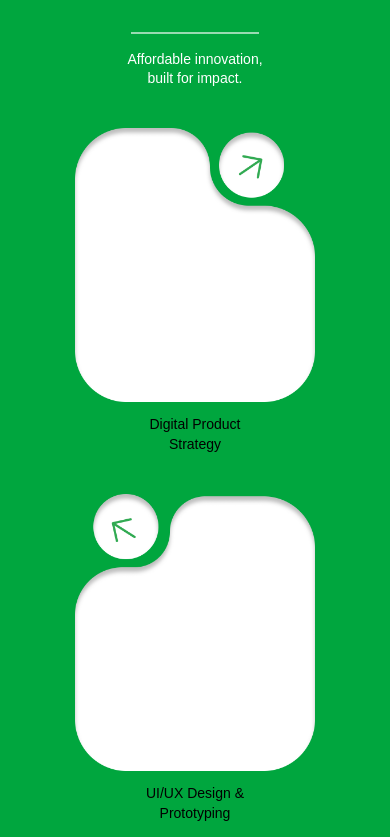
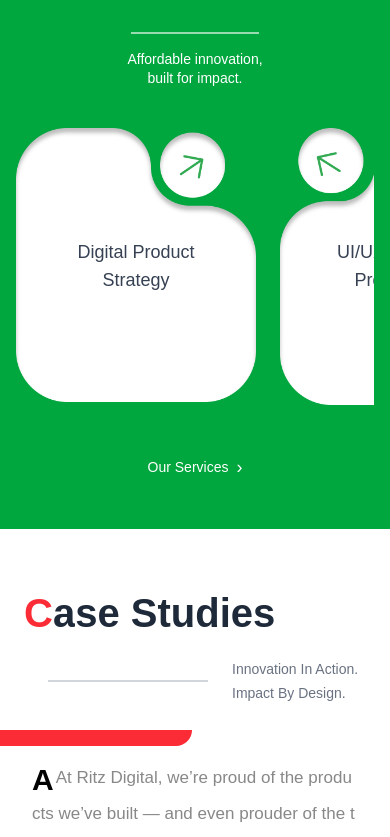
Before and after one commit to FaisalRittz/rittzdigital, a Next.js app: page / in a window 390 px wide. Shown: the part 3762-4599 px from the top of the page. Built offline with nearby package versions, Linux system fonts and the light colour scheme.

Commit message:
Updated globals.css and services.js

```diff
--- a/src/app/globals.css
+++ b/src/app/globals.css
@@ -41,3 +41,12 @@ body {
   text-shadow: 0 1px 2px rgba(0, 0, 0, 0.1),
                0 2px 4px rgba(0, 0, 0, 0.08);
 }
+
+
+.scrollbar-hide::-webkit-scrollbar {
+  display: none;
+}
+.scrollbar-hide {
+  -ms-overflow-style: none;
+  scrollbar-width: none;
+}
--- a/src/components/services.js
+++ b/src/components/services.js
@@ -7,6 +7,7 @@ gsap.registerPlugin(ScrollTrigger);
 
 export default function Services() {
   const serviceRef = useRef();
+  const scrollRef = useRef();
   const heading = "Our Services";
 
   useEffect(() => {
@@ -30,9 +31,36 @@ export default function Services() {
     );
   }, []);
 
+
+  useEffect(() => {
+    const container = scrollRef.current;
+
+    if (window.innerWidth < 768 && container) {
+      let scrollAmount = 0;
+      const maxScroll = container.scrollWidth - container.clientWidth;
+
+      const scrollStep = () => {
+        scrollAmount += 1;
+
+        if (scrollAmount >= maxScroll) {
+          scrollAmount = 0; // reset scroll
+        }
+
+        container.scrollTo({
+          left: scrollAmount,
+          behavior: "smooth",
+        });
+      };
+
+      const interval = setInterval(scrollStep, 30); // lower = faster
+
+      return () => clearInterval(interval);
+    }
+  }, []);
+
   return (
     <div className="bg-green-600 text-white px-4 sm:px-6 md:px-16 py-12 relative">
-      {/* Heading */}
+
       <div className="text-center md:text-right overflow-hidden mb-6 sm:mb-10">
         <h2
           className="text-4xl sm:text-5xl md:text-6xl lg:text-[95px] font-bold leading-tight"
@@ -50,7 +78,7 @@ export default function Services() {
         </h2>
       </div>
 
-      {/* Subheading + Divider */}
+
       <div className="flex flex-col md:flex-row md:justify-end items-center md:items-start mb-10">
         <div className="h-0.5 w-32 sm:w-48 bg-white/60 mb-4 md:mb-0 md:mr-4" />
         <p className="text-sm sm:text-base md:text-lg text-center md:text-left leading-snug">
@@ -60,8 +88,10 @@ export default function Services() {
         </p>
       </div>
 
-      {/* Services Grid */}
-      <div className="grid grid-cols-1 sm:grid-cols-2 md:grid-cols-3 lg:grid-cols-6 gap-y-10 gap-x-4">
+      <div
+        ref={scrollRef}
+        className="flex md:grid md:grid-cols-3 lg:grid-cols-6 gap-6 overflow-x-auto md:overflow-visible scrollbar-hide"
+      >
         {[
           {
             img: "/assets/Our Services.png",
@@ -90,21 +120,23 @@ export default function Services() {
         ].map((item, idx) => (
           <div
             key={idx}
-            className="text-black relative transition-all duration-300 ease-in-out hover:-translate-y-2 hover:scale-105 w-full max-w-[240px] mx-auto"
+            className="relative transition-all duration-300 ease-in-out hover:-translate-y-2 hover:scale-105 w-[240px] flex-shrink-0 md:w-full mx-auto rounded-xl overflow-hidden"
           >
             <img
               src={item.img}
               alt={item.title}
-              className="w-full h-auto rounded-xl"
+              className="w-full h-auto object-cover"
             />
-            <p className="text-center font-medium mt-3 whitespace-pre-line text-sm sm:text-base">
-              {item.title}
-            </p>
+            <div className="absolute inset-0 bg-transparent flex items-center justify-center px-2">
+              <p className="text-gray-700 text-center font-medium whitespace-pre-line text-lg sm:text-xl">
+                {item.title}
+              </p>
+            </div>
           </div>
         ))}
       </div>
 
-      {/* Bottom Link */}
+
       <div className="mt-12 flex justify-center md:justify-start">
         <a
           href="#"
```
